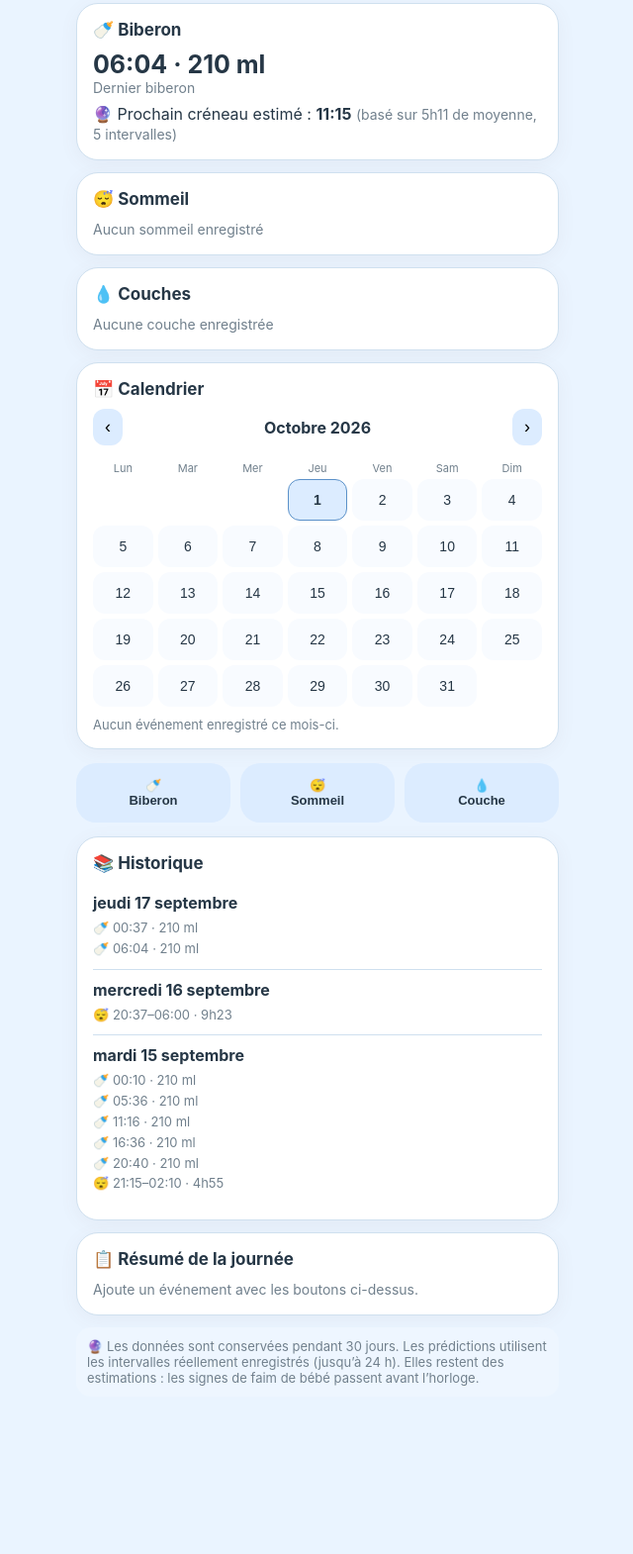
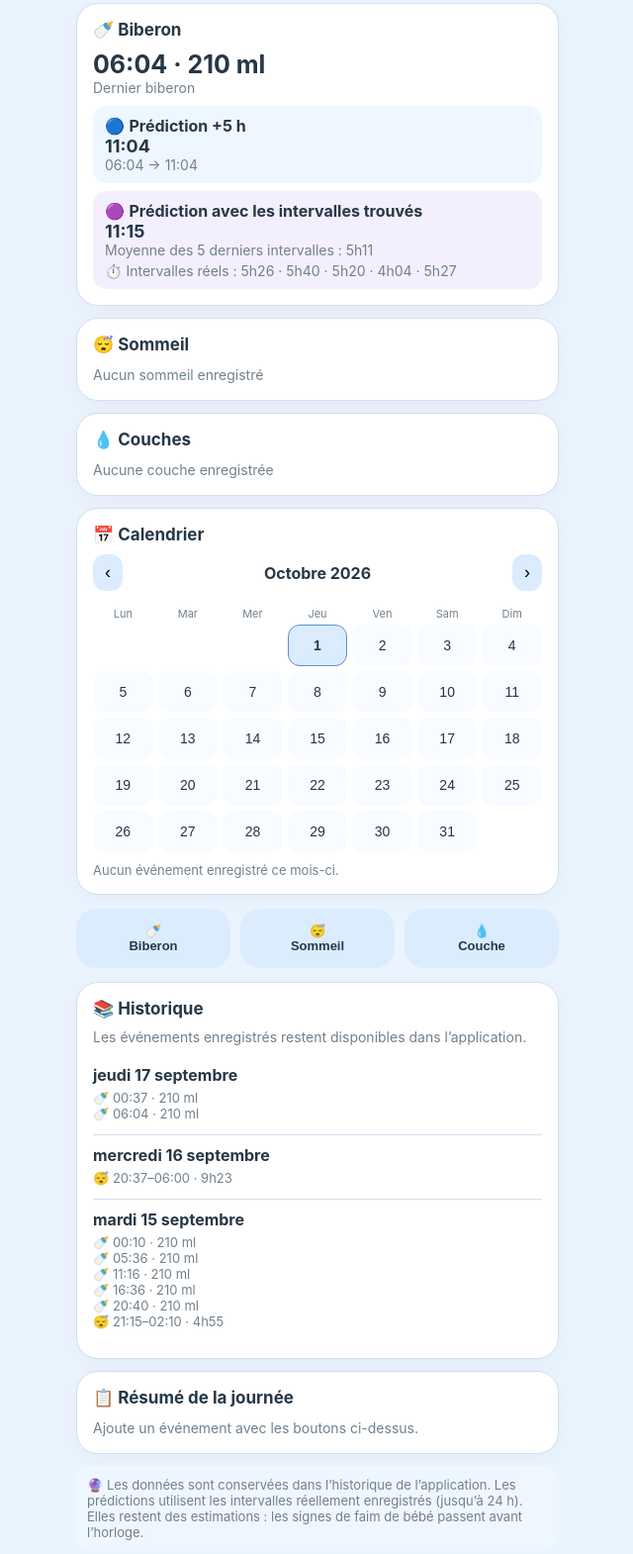
Before and after one commit to tdccgsyhjv-droid/Mon-b-b-, a plain HTML site: page index.html in a window 1280 px wide. Shown: the part 175-1745 px from the top of the page at 99% size, without its empty margins (319-959 px from the left). Before the commit the page ends 1676 px from the top, so only its background shows below. Drawn offline with Linux system fonts and the light colour scheme.

Commit message:
Add files via upload

```diff
--- a/index.html
+++ b/index.html
@@ -18,7 +18,7 @@ h1{font-size:28px;margin:0}.date{color:var(--muted);font-size:14px;margin-top:4p
 .event{display:flex;gap:12px;align-items:center;padding:10px 0;border-bottom:1px solid var(--line)}.event:last-child{border-bottom:0}.ico{font-size:25px}.grow{flex:1}.edit,.del{border:0;border-radius:10px;font-size:18px;width:38px;height:38px}.edit{background:#eef6ff;color:#5b91c9}.del{background:#fff4f2;color:#b59d95}
 input,select{width:100%;padding:12px;border:1px solid var(--line);border-radius:13px;background:#fff;font-size:16px;margin-top:5px}label{display:block;font-size:13px;color:var(--muted);margin:10px 0 0}
 dialog{border:0;border-radius:24px;width:min(92%,430px);padding:20px;background:#fff;box-shadow:0 20px 70px #0003}dialog::backdrop{background:#0004}.row{display:grid;grid-template-columns:1fr 1fr;gap:10px}.modal-actions{display:flex;gap:10px;margin-top:16px}.modal-actions button{flex:1;padding:13px;border:0;border-radius:14px;font-weight:700}.primary{background:var(--accent);color:#fff}.secondary{background:#f3eeeb;color:var(--ink)}
-.note{background:#eef6ff;border-radius:15px;padding:11px;font-size:13px;color:var(--muted);margin-top:10px}.history-day{padding:10px 0;border-bottom:1px solid var(--line)}.history-day:last-child{border-bottom:0}.history-day b{display:block;margin-bottom:5px}.history-item{font-size:13px;color:var(--muted);line-height:1.6}
+.note{background:#eef6ff;border-radius:15px;padding:11px;font-size:13px;color:var(--muted);margin-top:10px}.history-day{padding:10px 0;border-bottom:1px solid var(--line)}.history-day:last-child{border-bottom:0}.history-day b{display:block;margin-bottom:5px}.history-item{font-size:13px;color:var(--muted);margin:3px 0}
 .calendar-head{display:flex;justify-content:space-between;align-items:center;margin-bottom:12px}
 .calendar-head button{border:0;background:var(--soft);border-radius:12px;padding:8px 12px;font-size:18px}
 .calendar-title{font-weight:700;text-transform:capitalize}
@@ -67,8 +67,13 @@ dialog{border:0;border-radius:24px;width:min(92%,430px);padding:20px;background:
 <button onclick="openDiaper()">💧<br>Couche</button>
 </div>
 
-<div class="card"><h2>📚 Historique</h2><div id="history"></div></div><div class="card"><h2>📋 Résumé de la journée</h2><div id="timeline"></div></div>
-<div class="note">🔮 Les données sont conservées pendant 30 jours. Les prédictions utilisent les intervalles réellement enregistrés (jusqu’à 24 h). Elles restent des estimations : les signes de faim de bébé passent avant l’horloge.</div>
+<div class="card">
+  <h2>📚 Historique</h2>
+  <div class="muted" style="margin-bottom:10px">Les événements enregistrés restent disponibles dans l’application.</div>
+  <div id="history"></div>
+</div>
+<div class="card"><h2>📋 Résumé de la journée</h2><div id="timeline"></div></div>
+<div class="note">🔮 Les données sont conservées dans l’historique de l’application. Les prédictions utilisent les intervalles réellement enregistrés (jusqu’à 24 h). Elles restent des estimations : les signes de faim de bébé passent avant l’horloge.</div>
 </main>
 
 <dialog id="dlg">
@@ -360,6 +365,16 @@ function add(t,m){
   return `${pad(Math.floor(x/60))}:${pad(x%60)}`;
 }
 
+
+function predictionIntervalsText(){
+  const feeds=allFeeds(), vals=[];
+  for(let i=1;i<feeds.length;i++){
+    const p=Math.round((eventDateTime(feeds[i])-eventDateTime(feeds[i-1]))/60000);
+    if(p>0&&p<=MAX_FEED_INTERVAL) vals.push(fmtMin(p));
+  }
+  return vals.slice(-5).join(' · ');
+}
+
 function predictionFromFeeds(){
   const feeds=allFeeds();
   const ints=[];
@@ -386,28 +401,29 @@ function sleepEventsForDay(day=today()){
 }
 
 
-function predictionIntervalsText(){
-  const feeds=allFeeds(), vals=[];
-  for(let i=1;i<feeds.length;i++){
-    const p=Math.round((eventDateTime(feeds[i])-eventDateTime(feeds[i-1]))/60000);
-    if(p>0 && p<=MAX_FEED_INTERVAL) vals.push(fmtMin(p));
-  }
-  return vals.slice(-5).join(' · ');
-}
 function renderHistory(){
   const box=document.getElementById('history');
   if(!box)return;
   const days={};
   data.forEach(e=>{
     const d=e.mode==='sleep'?(e.startDate||e.date):e.date;
-    if(d)(days[d]??=[]).push(e);
+    if(!d)return;
+    (days[d]??=[]).push(e);
   });
   const keys=Object.keys(days).sort().reverse();
-  box.innerHTML=keys.length?keys.map(day=>{
+  if(!keys.length){
+    box.innerHTML='<span class="muted">Aucun historique enregistré.</span>';
+    return;
+  }
+  box.innerHTML=keys.map(day=>{
     const ev=days[day].slice().sort((a,b)=>eventDateTime(a)-eventDateTime(b));
-    const items=ev.map(e=>e.mode==='feed'?`🍼 ${e.time} · ${e.amount} ml`:e.mode==='diaper'?`💧 ${e.time} · ${e.kind==='pipi'?'Pipi':e.kind==='selle'?'Selle':'Pipi + selle'}`:`😴 ${e.start}${e.end?'–'+e.end:''}${e.duration?` · ${fmtMin(e.duration)}`:''}`).join('<br>');
+    const items=ev.map(e=>{
+      if(e.mode==='feed') return `🍼 ${e.time} · ${e.amount} ml`;
+      if(e.mode==='diaper') return `💧 ${e.time} · ${e.kind==='pipi'?'Pipi':e.kind==='selle'?'Selle':'Pipi + selle'}`;
+      return `😴 ${e.start}${e.end?'–'+e.end:''}${e.duration?` · ${fmtMin(e.duration)}`:''}`;
+    }).join('<br>');
     return `<div class="history-day"><b>${fmtDate(day)}</b><div class="history-item">${items}</div></div>`;
-  }).join(''):'<span class="muted">Aucun historique enregistré.</span>';
+  }).join('');
 }
 
 function render(){
@@ -429,9 +445,18 @@ function render(){
   if(last){
     const p=predictionFromFeeds();
     feedSummary.innerHTML=`<div class="big">${last.time} · ${last.amount} ml</div>
-      <div class="muted">Dernier biberon</div>
-      ${p.avg?`<div style="margin-top:8px">🔮 Prochain créneau estimé : <b>${add(last.time,p.avg)}</b>
-      <span class="muted">(basé sur ${fmtMin(p.avg)} de moyenne, ${p.recentCount} intervalles)</span></div>`:''}`;
+       <div class="muted">Dernier biberon</div>
+       <div style="margin-top:10px;padding:10px 12px;background:#eef6ff;border-radius:14px">
+         🔵 <b>Prédiction +5 h</b><br>
+         <span style="font-size:18px;font-weight:700">${add(last.time,300)}</span>
+         <div class="muted">${last.time} → ${add(last.time,300)}</div>
+       </div>
+       ${p.avg?`<div style="margin-top:8px;padding:10px 12px;background:#f4efff;border-radius:14px">
+         🟣 <b>Prédiction avec les intervalles trouvés</b><br>
+         <span style="font-size:18px;font-weight:700">${add(last.time,p.avg)}</span>
+         <div class="muted">Moyenne des ${p.recentCount} derniers intervalles : ${fmtMin(p.avg)}</div>
+         <div class="muted" style="margin-top:4px">⏱️ Intervalles réels : ${predictionIntervalsText()}</div>
+       </div>`:''}`;
   }else{
     feedSummary.innerHTML='<span class="muted">Aucun biberon aujourd’hui</span>';
   }
```
